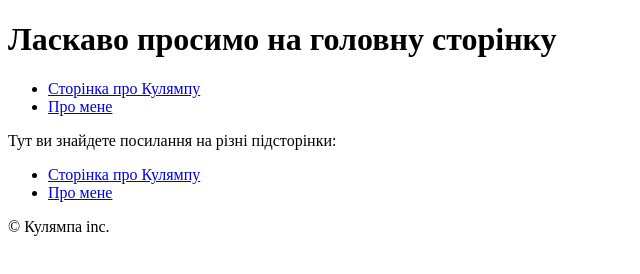
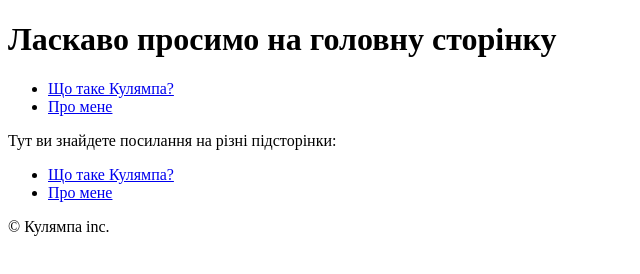
Before and after one commit to artem0775/kulyampa, a plain HTML site: page index.html in a window 1280 px wide. Shown: the whole page, without its empty margins (0-640 px from the left). Drawn offline with Linux system fonts and the light colour scheme.

Commit message:
Update index.html

```diff
--- a/index.html
+++ b/index.html
@@ -15,14 +15,14 @@
     </header>
     <nav>
         <ul>
-            <li><a href="https://artem0775.github.io/kulyampa/kulyampa.html">Сторінка про Кулямпу</a></li>
+            <li><a href="https://artem0775.github.io/kulyampa/kulyampa.html">Що таке Кулямпа?</a></li>
             <li><a href="https://artem0775.github.io/kulyampa/marchenko_artem_igorovych_jorstkiy_seo_18082023">Про мене</a></li>
         </ul>
     </nav>
     <main>
         <p>Тут ви знайдете посилання на різні підсторінки:</p>
         <ul>
-            <li><a href="https://artem0775.github.io/kulyampa/kulyampa.html">Сторінка про Кулямпу</a></li>
+            <li><a href="https://artem0775.github.io/kulyampa/kulyampa.html">Що таке Кулямпа?</a></li>
             <li><a href="https://artem0775.github.io/kulyampa/marchenko_artem_igorovych_jorstkiy_seo_18082023">Про мене</a></li>
         </ul>
     </main>
```
